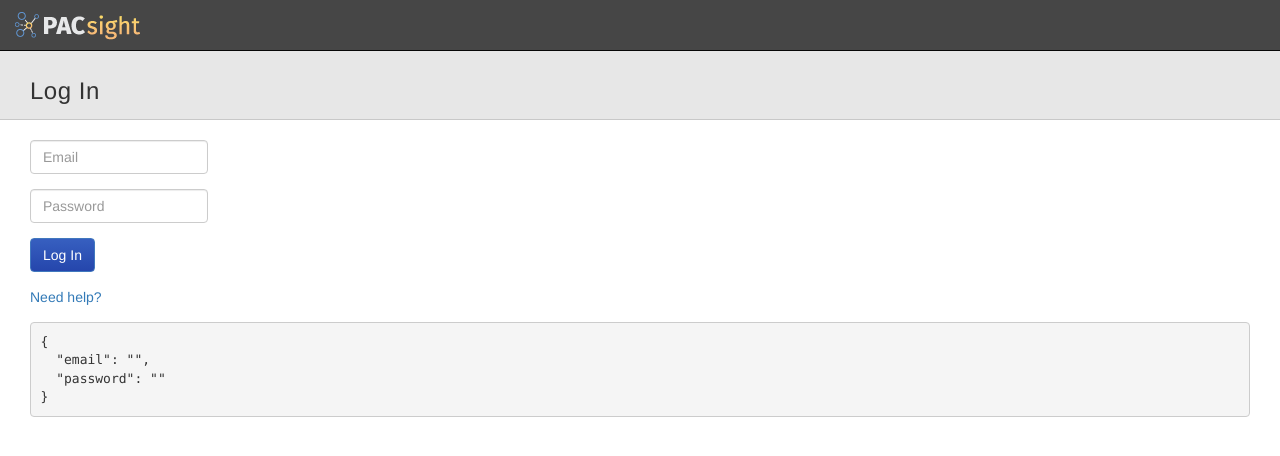
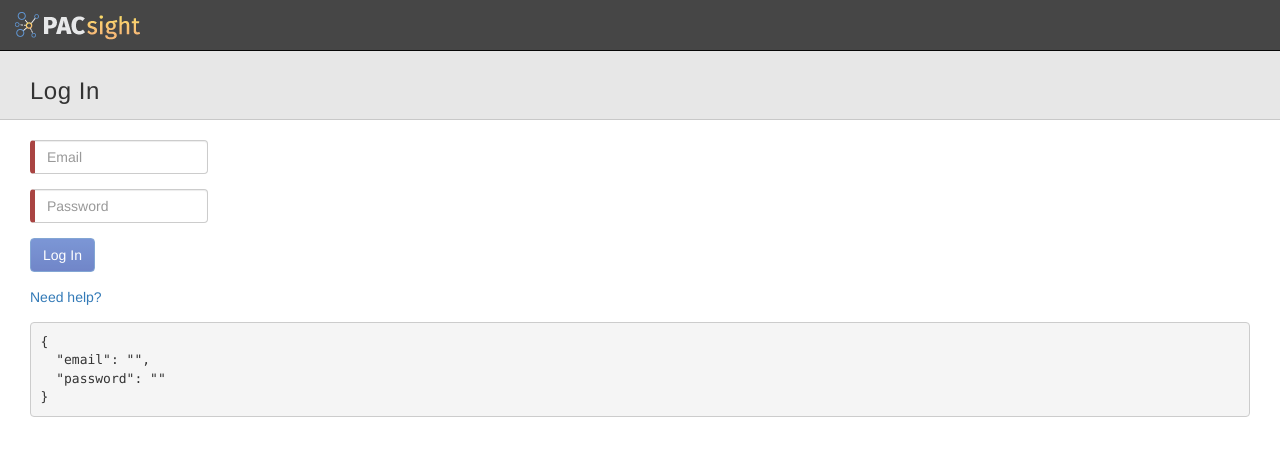
Before and after one commit to pdoise/stitch, an Angular app: page / in a window 1280 px wide. Shown: the top 456 px of the page. Built offline with nearby package versions, Linux system fonts and the light colour scheme.

Commit message:
validation

```diff
--- a/src/app/login/login.component.html
+++ b/src/app/login/login.component.html
@@ -2,7 +2,10 @@
 <page-header title='Log In'></page-header>
 
 <div class="row">
-  <form class="col-md-2">
+  <form novalidate
+    (ngSubmit)="onSubmit()"
+    #loginForm="ngForm"
+    class="col-md-2">
     <!-- Email -->
     <div class="form-group">
       <label
@@ -14,7 +17,15 @@
         placeholder="Email"
         type="text"
         id="email"
+        [(ngModel)]="model.email"
+        name="email"
+        #email="ngModel"
         required>
+        <div
+          [hidden]="email.valid || email.pristine"
+          class="alert alert-danger">
+          Email is required
+        </div>
     </div>
     <!-- Password -->
     <div class="form-group">
@@ -27,13 +38,23 @@
         placeholder="Password"
         type="text"
         id="password"
+        [(ngModel)]="model.password"
+        name="password"
+        #password="ngModel"
         required>
+        <div
+          [hidden]="password.valid || password.pristine"
+          class="alert alert-danger">
+          Password is required
+        </div>
     </div>
     <!-- Submit -->
     <div class="form-group">
       <button
         type="submit"
-        class="btn btn-primary">Log In
+        class="btn btn-primary"
+        (click)="login(); loginForm.reset()"
+        [disabled]="!loginForm.form.valid">Log In
       </button>
     </div>
     <!-- Forgot Password-->
--- a/src/app/login/login.component.ts
+++ b/src/app/login/login.component.ts
@@ -9,9 +9,8 @@ import { Login } from './login';
 
 export class LoginComponent {
   model = new Login('', '');
-  submitted = false;
-  onSubmit() { this.submitted = true; }
-  // TODO: Remove this when we're done
-  get diagnostic() { return JSON.stringify(this.model); }
 
+  login() {
+    this.model = new Login('', '');
+  }
 }
--- a/src/index.html
+++ b/src/index.html
@@ -8,7 +8,7 @@
   <title>PACSight</title>
   <meta name="viewport" content="width=device-width, initial-scale=1.0">
   <meta http-equiv="X-UA-Compatible" content="IE=Edge">
-  <link rel="stylesheet" href="https://maxcdn.bootstrapcdn.com/bootstrap/3.3.7/css/bootstrap.min.css">
+  <link rel="stylesheet" href="https://unpkg.com/bootstrap@3.3.7/dist/css/bootstrap.min.css">
   <link rel="apple-touch-icon" sizes="57x57" href="/img/apple-icon-57x57.png">
   <link rel="apple-touch-icon" sizes="60x60" href="/img/apple-icon-60x60.png">
   <link rel="apple-touch-icon" sizes="72x72" href="/img/apple-icon-72x72.png">
--- a/src/styles.css
+++ b/src/styles.css
@@ -107,3 +107,13 @@ body {
 .margin-left-sm {
   padding-right:20px;
   }
+
+/* Validation */
+
+.ng-valid[required], .ng-valid.required  {
+  border-left: 5px solid #42A948; /* green */
+}
+
+.ng-invalid:not(form)  {
+  border-left: 5px solid #a94442; /* red */
+}
```
Also changed, not shown: package.json (+20 -19 lines).
